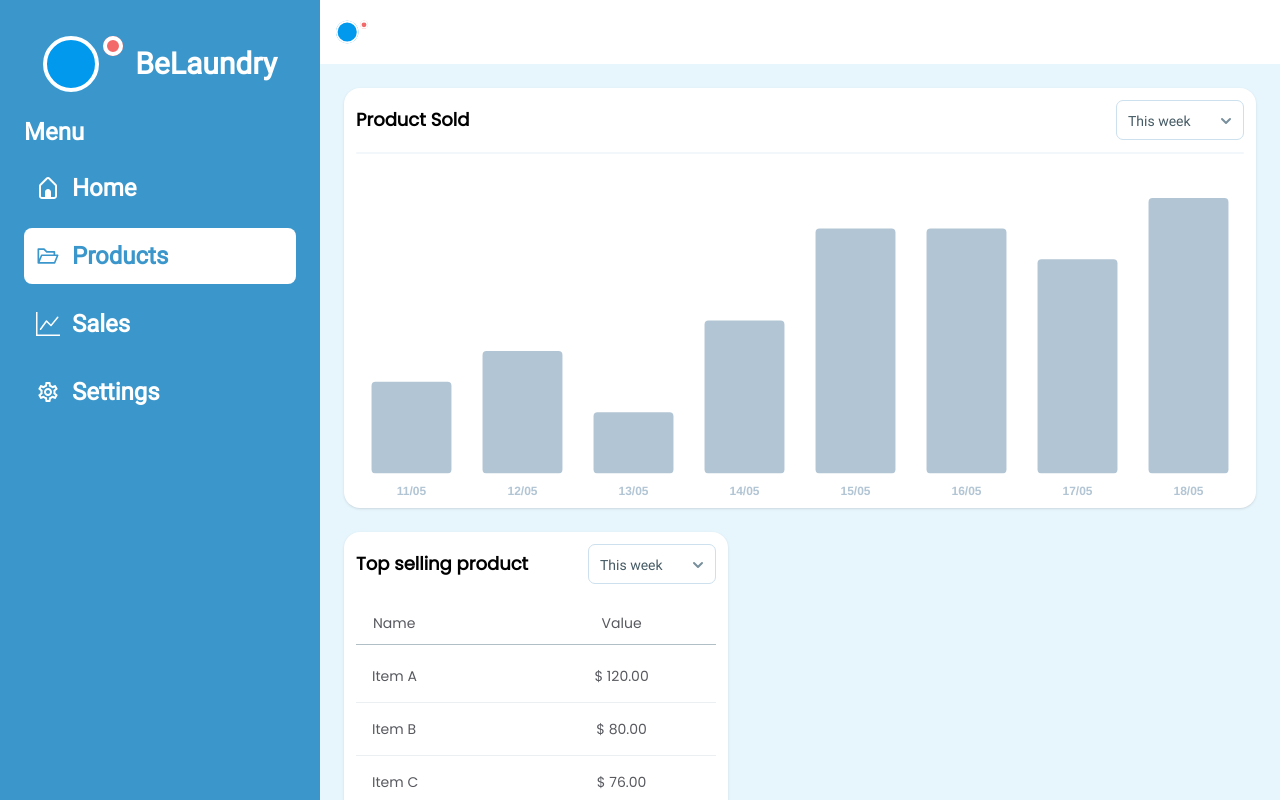
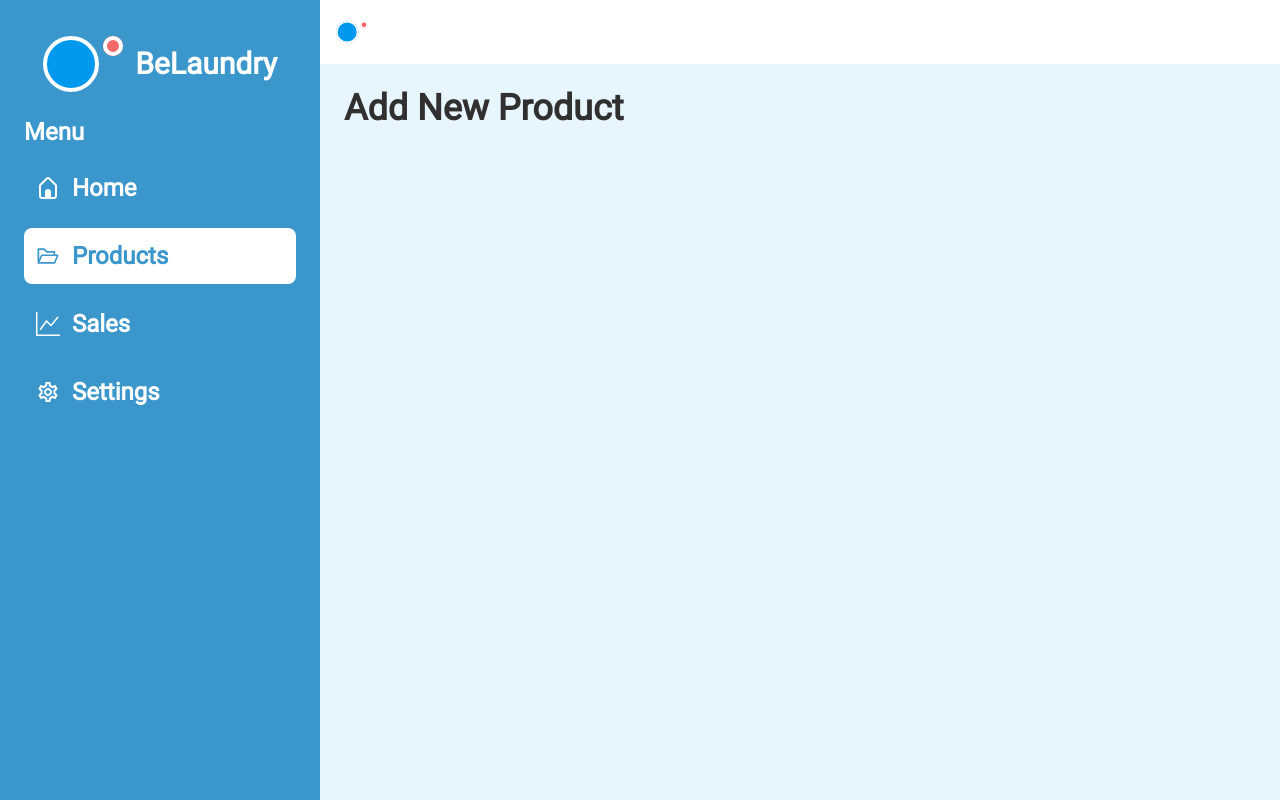
Before and after one commit to jmsrsd/be-laundry, a React (Vite) app: page /products in a window 1280 px wide. Built offline with nearby package versions, Linux system fonts and the light colour scheme.

Commit message:
add zustand dependency

```diff
--- a/package.json
+++ b/package.json
@@ -20,7 +20,8 @@
     "react-dom": "^18.2.0",
     "react-icons": "^4.10.1",
     "react-router-dom": "^6.15.0",
-    "sort-by": "^1.2.0"
+    "sort-by": "^1.2.0",
+    "zustand": "^4.4.1"
   },
   "devDependencies": {
     "@tanstack/eslint-plugin-query": "^4.32.5",
--- a/src/components/product/page/ProductPage.tsx
+++ b/src/components/product/page/ProductPage.tsx
@@ -1,67 +1,10 @@
-import { Option, Select } from "@material-tailwind/react";
-import { useState } from "react";
-
-import Card from "../../common/Card";
-import ProductSold from "../../product/sold/ProductSold";
-import TopSellingProduct from "../../product/top-selling/TopSellingProduct";
-
-const selectValues = ["This week", "This month", "This year"];
-
 export default function ProductPage() {
-  const [selectValue, _setSelectValue] = useState(selectValues[0]);
-
-  const onSelectValue = (value?: string) => {
-    _setSelectValue(`${value}`);
-  };
-
   return (
     <div className="relative h-full w-full overflow-y-auto overflow-x-hidden">
       <div className="absolute flex w-full flex-col items-start justify-start gap-6 p-6">
-        <Card className="flex h-[420px] w-full flex-col gap-3 pb-[72px]">
-          <div className="b-3 flex w-full flex-none flex-row items-center gap-3 font-poppins">
-            <div className="w-full truncate text-lg font-semibold">{`Product Sold`}</div>
-            <div className="flex flex-shrink">
-              <Select
-                variant="outlined"
-                className="border-[#CCE0EE]"
-                value={selectValue}
-                onChange={onSelectValue}
-              >
-                {selectValues.map((e, index) => {
-                  return (
-                    <Option key={index} value={e}>
-                      {e}
-                    </Option>
-                  );
-                })}
-              </Select>
-            </div>
-          </div>
-          <div className="flex h-[2px] w-full flex-none rounded-full bg-[#F2F7FB]" />
-          <ProductSold className="flex flex-grow" />
-        </Card>
-        <Card className="flex h-72 w-full max-w-sm flex-col gap-3">
-          <div className="b-3 flex w-full flex-none flex-row items-center gap-3 font-poppins">
-            <div className="w-full truncate text-lg font-semibold">{`Top selling product`}</div>
-            <div className="flex flex-shrink">
-              <Select
-                variant="outlined"
-                className="border-[#CCE0EE]"
-                value={selectValue}
-                onChange={onSelectValue}
-              >
-                {selectValues.map((e, index) => {
-                  return (
-                    <Option key={index} value={e}>
-                      {e}
-                    </Option>
-                  );
-                })}
-              </Select>
-            </div>
-          </div>
-          <TopSellingProduct />
-        </Card>
+        <div className="flex h-full w-full flex-row items-center text-4xl font-bold text-[#303030]">
+          {`Add New Product`}
+        </div>
       </div>
     </div>
   );
```
Also changed, not shown: 1 other file (tests, documents, lock files or other folders).
